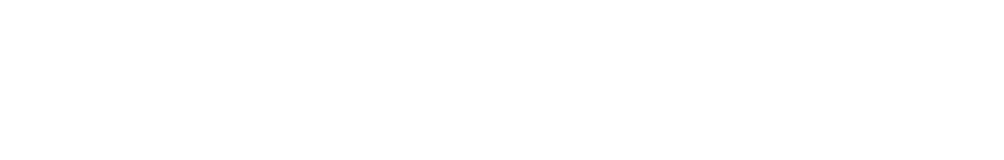
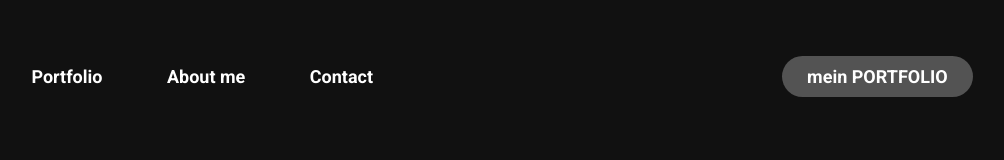
Before and after one commit to AminLakhal/EIA1, a plain HTML site: page Aufgaben/2/aboutme.html in a window 1280 px wide. Shown: the whole page, without its empty margins (173-1177 px from the left). Drawn offline with Linux system fonts and the light colour scheme.

Commit message:
ADD: Aufgabe 2

```diff
--- a/Aufgaben/2/aboutme.html
+++ b/Aufgaben/2/aboutme.html
@@ -3,6 +3,8 @@
 
 <head>
     <meta charset="UTF-8">
+    <link rel="stylesheet" href="style.css">
+    <link href="https://fonts.googleapis.com/css2?family=Roboto:wght@700&display=swap" rel="stylesheet">
     <meta http-equiv="X-UA-Compatible" content="IE=edge">
     <meta name="viewport" content="width=device-width, initial-scale=1.0">
     <title>About me</title>
@@ -10,6 +12,24 @@
 
 <body>
 
+    <header>
+        <nav>
+            <ul class="nav-links">
+                <li><a href="">Portfolio </a></li>
+                <li><a href="">About me</a></li>
+                <li><a href="">Contact</a></li>
+            </ul>
+
+        </nav>
+
+        <p id="logofiller">mein PORTFOLIO</p>
+
+
+
+
+
+    </header>
+
 </body>
 
 </html>
--- a/Aufgaben/2/style.css
+++ b/Aufgaben/2/style.css
@@ -4,7 +4,45 @@ body {
     background: #111111;
 }
 
-nav {
-    z-index: 1;
-    color: red;
+header {
+    display: flex;
+    justify-content: space-between;
+    align-items: center;
+    padding: 30px 10%;
 }
+
+a {
+    text-decoration: none;
+    color: white;
+}
+
+p {
+    text-decoration: none;
+    color: white;
+}
+
+.nav-links {
+    list-style: none;
+}
+
+.nav-links li {
+    display: inline-block;
+    padding: 0px 30px;
+}
+
+.nav-links a {
+    transition: all 0.3 ease 0s;
+}
+
+.nav-links li a:hover {
+    color: rgb(83, 83, 83);
+}
+
+#logofiller {
+    background-color: rgb(83, 83, 83);
+    padding: 10px 25px;
+    border: none;
+    border-radius: 50px;
+}
+
+#port_active {}
```
Also changed, not shown: Aufgaben/2/contact.html (+20 -0 lines), Aufgaben/2/portfolio.html (+19 -1 lines).
